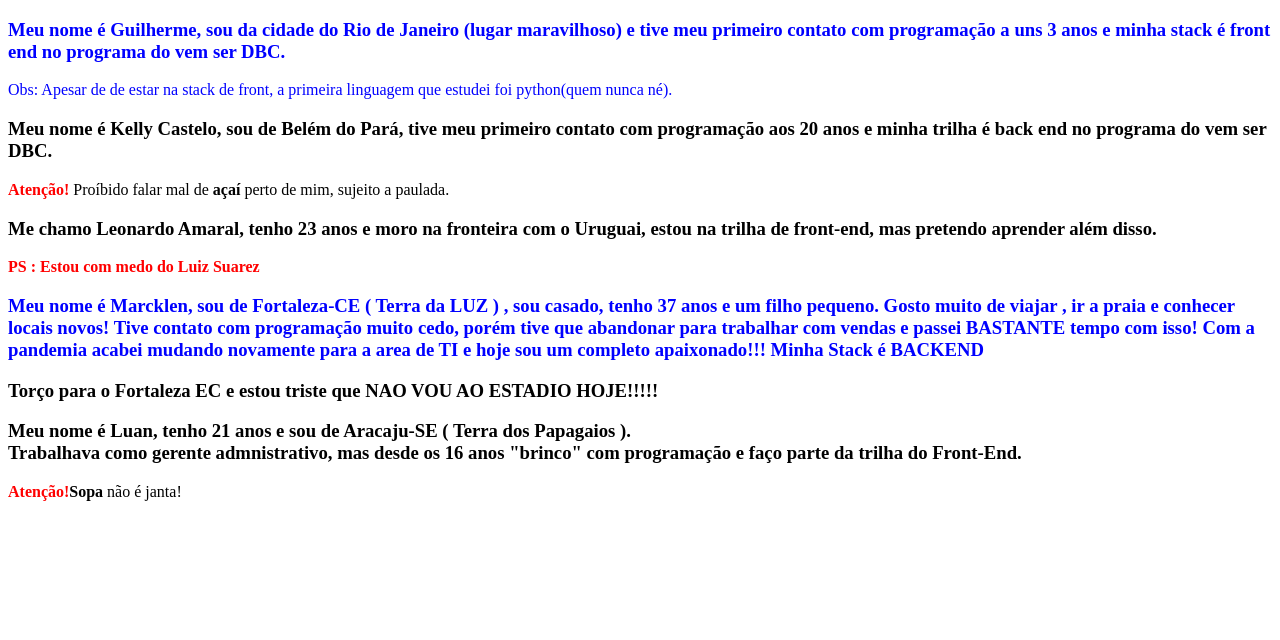
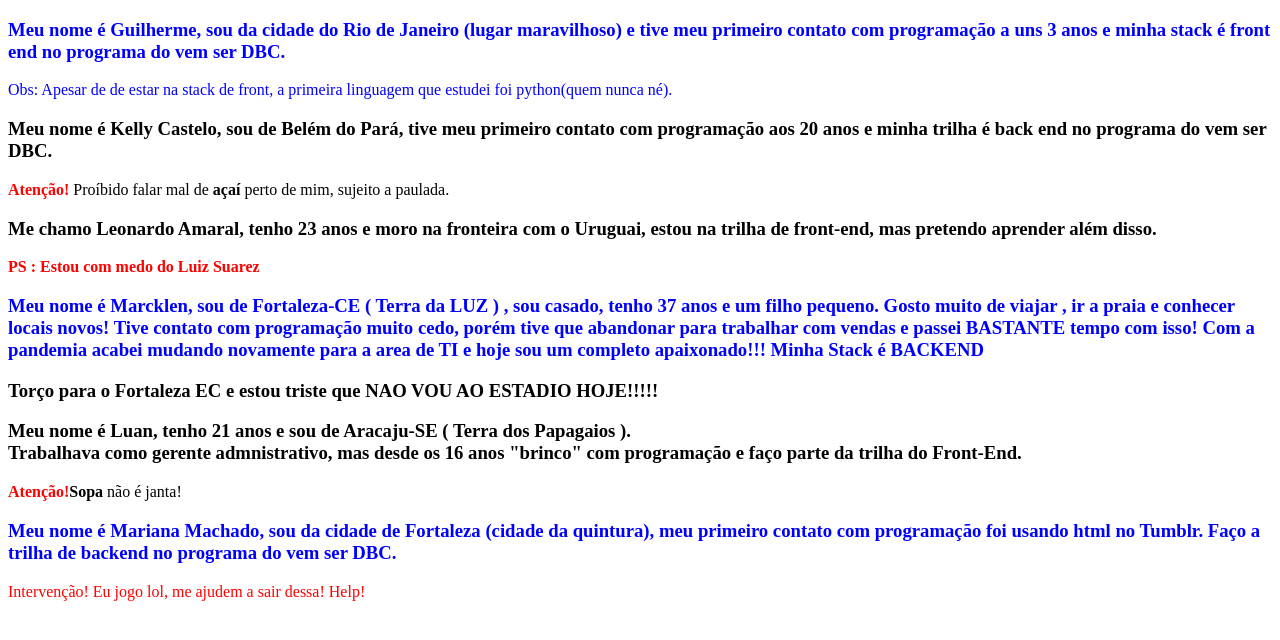
Before and after one commit to kaeldotjar/task02-mob-programming, a plain HTML site: page index.html in a window 1280 px wide. Drawn offline with Linux system fonts and the light colour scheme.

Commit message:
mariana machado - 01

```diff
--- a/index.html
+++ b/index.html
@@ -49,6 +49,13 @@
 			<p>
 				<b style="color: red">Atenção!</b><b>Sopa</b> não é janta!
 			</p>
+			<h3 style="color: blue">
+				Meu nome é Mariana Machado, sou da cidade de Fortaleza (cidade da quintura), meu primeiro contato com programação foi
+				usando html no Tumblr. Faço a trilha de backend no programa do vem ser DBC.
+			</h3>
+			<p style="color: red">
+				Intervenção! Eu jogo lol, me ajudem a sair dessa! Help!
+			</p>
 		</main>
 	</body>
 </html>
```
